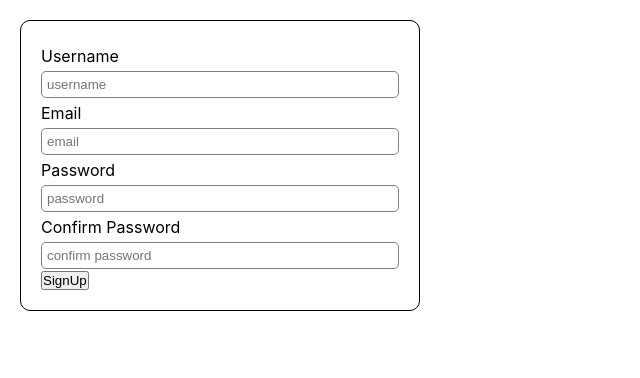
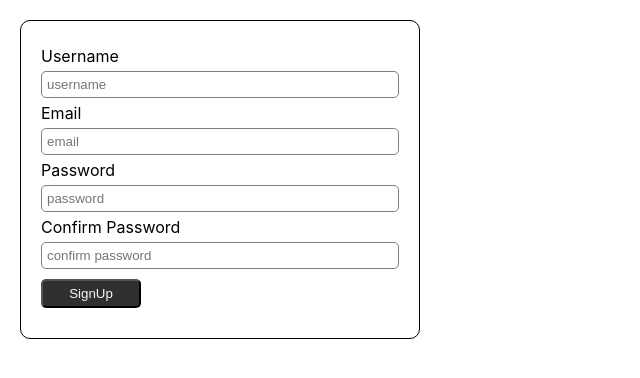
Before and after one commit to alfiomartini/compare-yourself-ts, a React (Create React App) app: page / in a window 1280 px wide. Shown: the top 378 px of the page, without its empty margins (0-640 px from the left). Built offline with nearby package versions, Linux system fonts and the light colour scheme; the HTML template or start-up script is replaced by a standard one.

Commit message:
add Button component

```diff
--- /dev/null
+++ b/src/components/Button/index.css
@@ -0,0 +1,14 @@
+.btn {
+  width: 100px;
+  padding: 5px 10px;
+  color: whitesmoke;
+  background-color: #303030;
+  margin: 10px 0;
+  border-radius: 5px;
+  text-align: center;
+}
+
+.btn:hover {
+  background-color: black;
+  color: whitesmoke;
+}
--- /dev/null
+++ b/src/components/Button/index.tsx
@@ -0,0 +1,15 @@
+import React from "react";
+import "./index.css";
+
+interface ButtonType {
+  color?: string;
+  children: React.ReactNode;
+}
+export const Button = (props: ButtonType) => {
+  const { children } = props;
+  return (
+    <div>
+      <button className="btn">{children}</button>
+    </div>
+  );
+};
--- a/src/components/SignUp/index.tsx
+++ b/src/components/SignUp/index.tsx
@@ -1,4 +1,5 @@
 import React from "react";
+import { Button } from "../Button";
 import { useState } from "react";
 
 export const SignUp = () => {
@@ -49,7 +50,7 @@ export const SignUp = () => {
           value={confirmPwd}
         />
       </div>
-      <button type="submit">SignUp</button>
+      <Button>SignUp</Button>
     </form>
   );
 };
```
